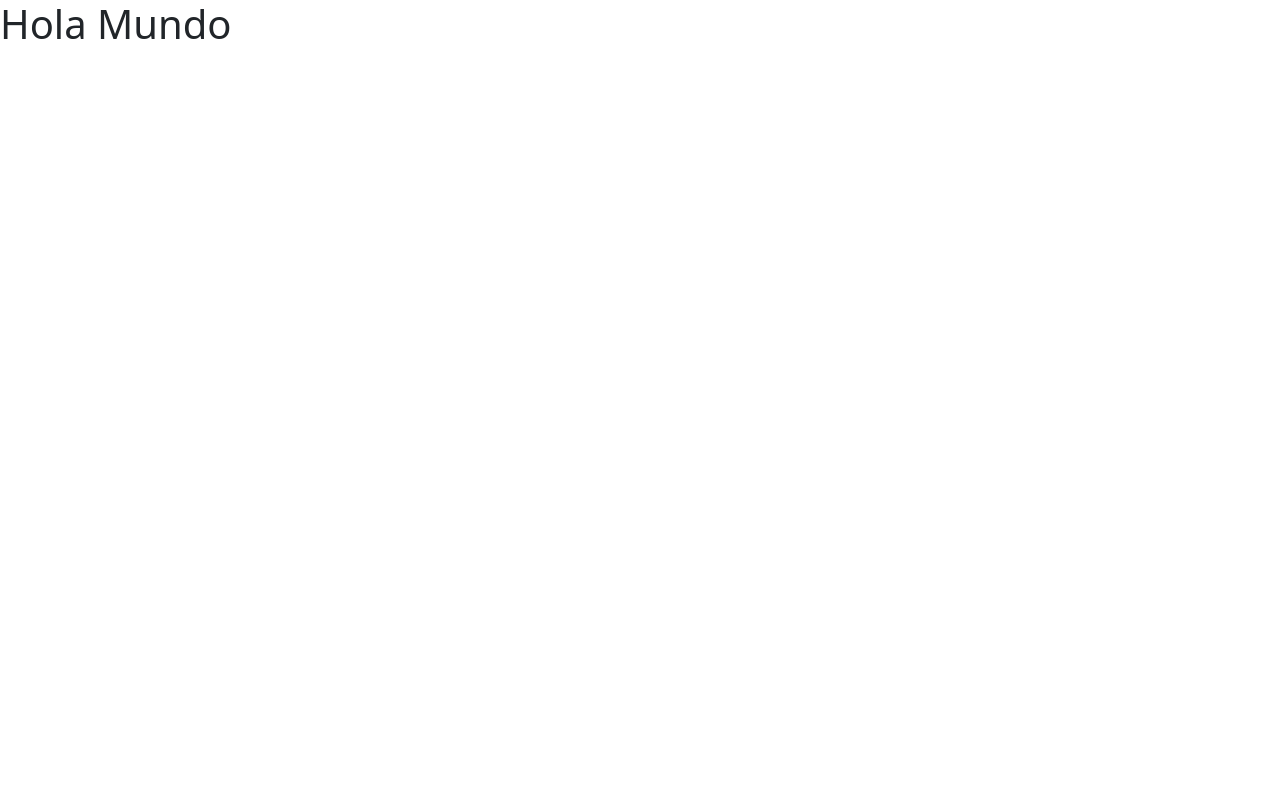
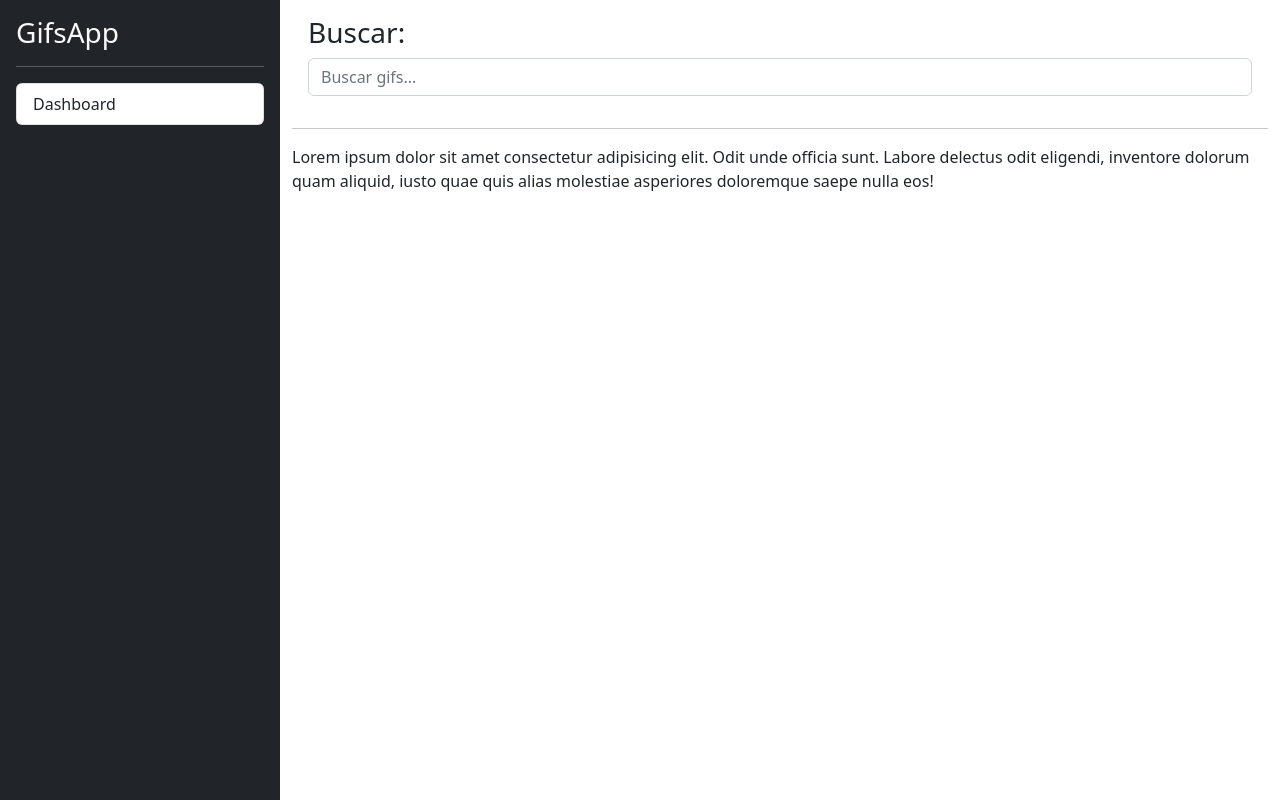
Before and after one commit to williamSanti/Angular, an Angular app in the folder 02-GifsApp/: page / in a window 1280 px wide. Built offline with nearby package versions, Linux system fonts and the light colour scheme.

Commit message:
Diseño inicial de nuestra aplicacion de GifsApp

```diff
--- a/02-GifsApp/src/app/app.component.html
+++ b/02-GifsApp/src/app/app.component.html
@@ -1 +1,37 @@
-<h1>Hola Mundo</h1>
+<div class="d-flex">
+
+  <div class="bg-dark border-right p-3" id="sidebar" >
+    <h3 class="text-light">
+      GifsApp
+    </h3>
+    <hr class="text-white">
+    <div class="list-group list-reset">
+      <a href="#"
+        class="list-group-item list-group-item-action">
+        Dashboard
+      </a>
+    </div>
+
+  </div>
+<!-- in de Sidebar -->
+
+  <div class="container">
+    <div class="row p-3">
+      <div class="col">
+        <h3>Buscar:</h3>
+        <input type="text" class="form-control" placeholder="Buscar gifs...">
+      </div>
+    </div>
+
+    <hr>
+
+  <div class="row">
+    <div class="col">
+      Lorem ipsum dolor sit amet consectetur adipisicing elit. Odit unde officia sunt. Labore delectus odit eligendi, inventore dolorum quam aliquid, iusto quae quis alias molestiae asperiores doloremque saepe nulla eos!
+    </div>
+  </div>
+  </div>
+
+
+
+</div>
--- a/02-GifsApp/src/styles.css
+++ b/02-GifsApp/src/styles.css
@@ -1 +1,10 @@
 /* You can add global styles to this file, and also import other style files */
+html, body {
+    height: 100%;
+}
+
+#sidebar{
+    height: 100%;
+    min-height: 100vh;
+    min-width: 280px;
+}
```
